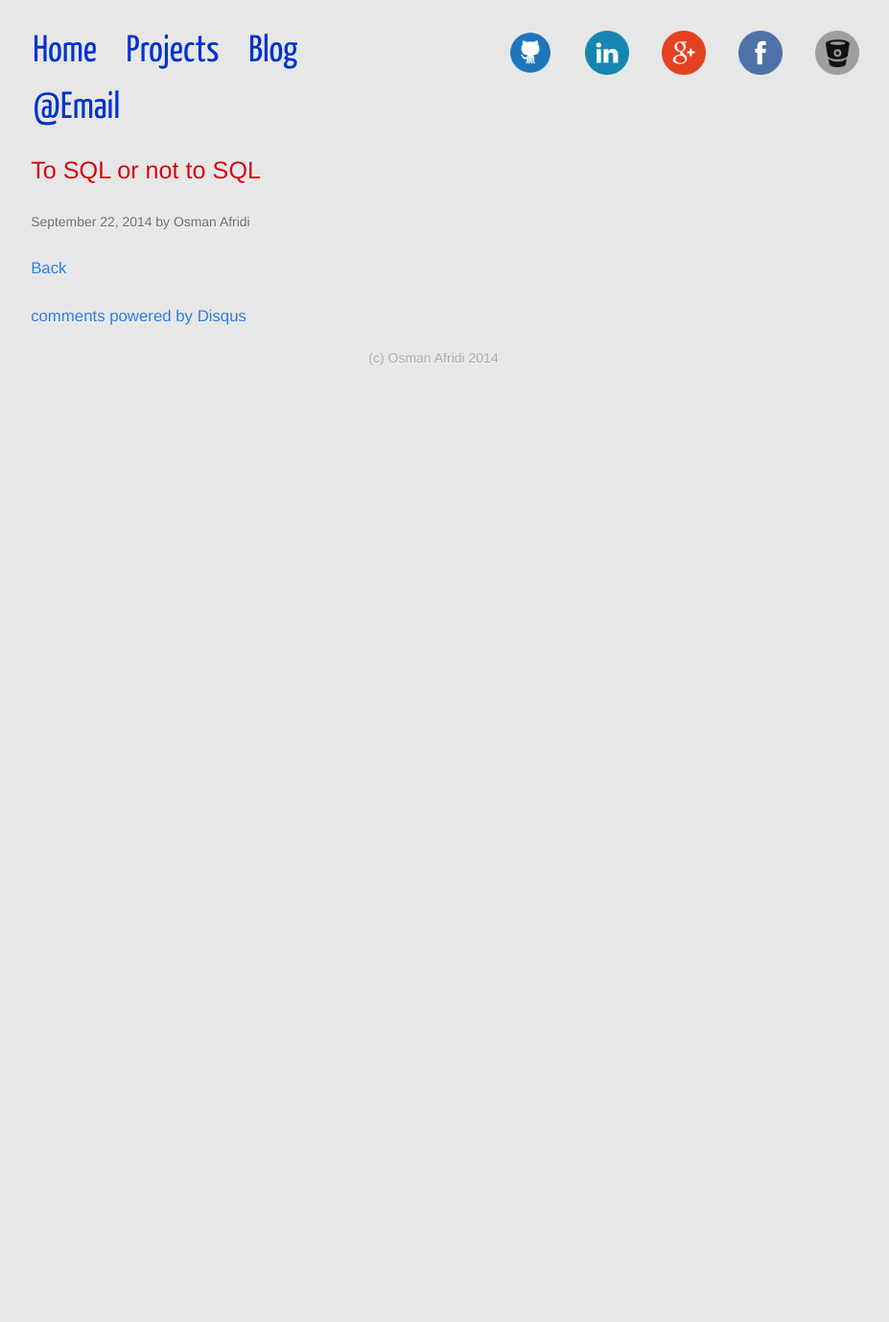
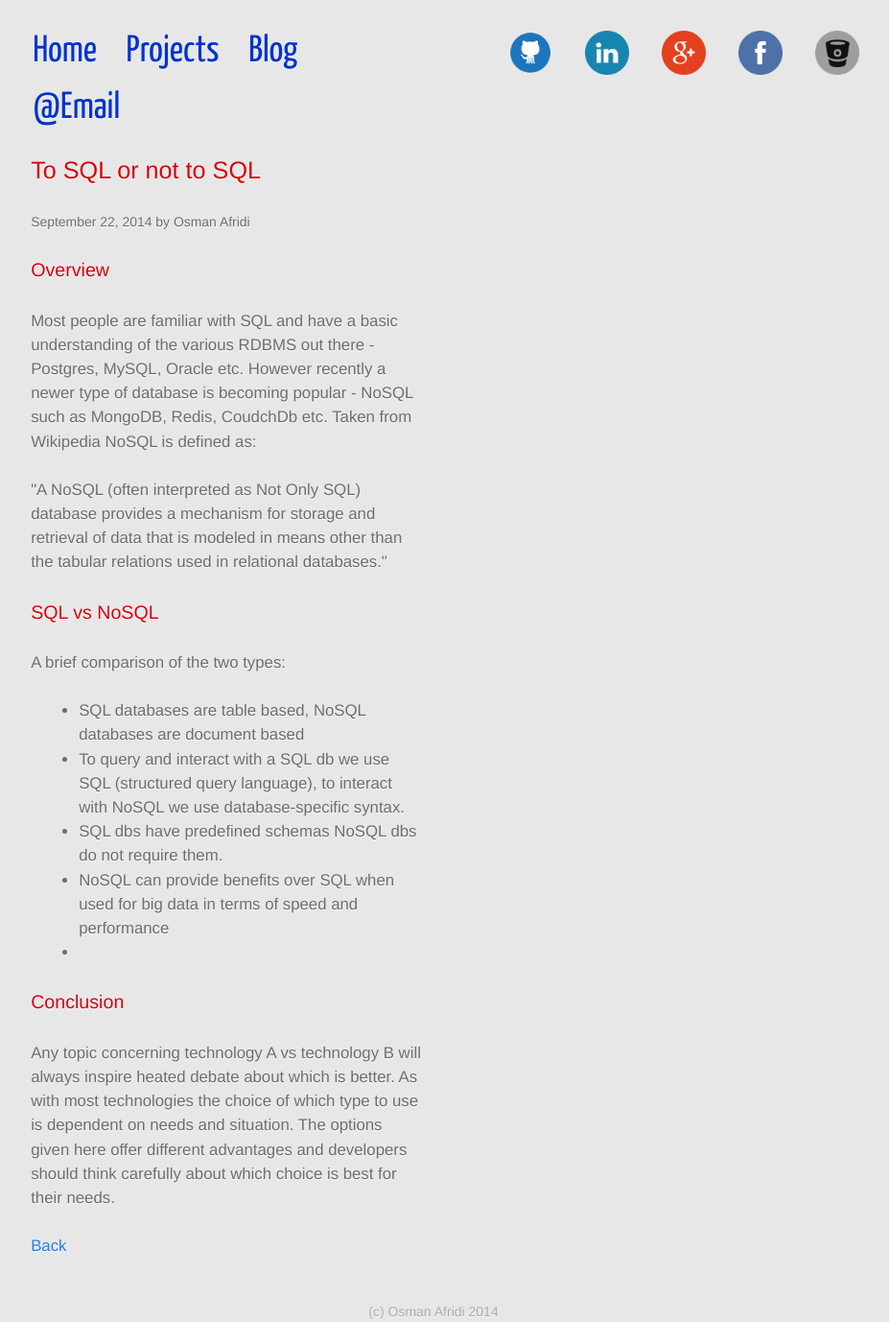
Before and after one commit to oafridi/oafridi.github.io, a Jekyll site: the page built from blog-posts/week7_technical.html, in a window 1280 px wide. Shown: the whole page at 96% size, without its empty margins (188-1115 px from the left). Built offline with Jekyll 4.4.1, drawn with Linux system fonts in a browser that asks for light colours; comment, search, counter and statistics services are not loaded; before the commit the page ends 900 px from its top, so only the background shows below that.

Commit message:
finished week7 tech blog

```diff
--- a/blog-posts/week7_technical.html
+++ b/blog-posts/week7_technical.html
@@ -1,5 +1,29 @@
 ---
 layout: page
-comments: true
+<!-- comments: true -->
 title: "To SQL or not to SQL"
 ---
+
+<h3>Overview</h3>
+<p>Most people are familiar with SQL and have a basic understanding of the various RDBMS out there - Postgres, MySQL, Oracle etc. However recently a newer type of database is becoming popular - NoSQL such as MongoDB, Redis, CoudchDb etc. Taken from Wikipedia NoSQL is defined as: </p>
+
+<p>"A NoSQL (often interpreted as Not Only SQL) database provides a mechanism for storage and retrieval of data that is modeled in means other than the tabular relations used in relational databases."</p>
+
+<h3>SQL vs NoSQL</h3>
+<p>A brief comparison of the two types:</p>
+
+<p>
+  <ul>
+    <li>SQL databases are table based, NoSQL databases are document based</li>
+    <li>To query and interact with a SQL db we use SQL (structured query language), to interact with NoSQL we use database-specific syntax.</li>
+    <li>SQL dbs have predefined schemas NoSQL dbs do not require them.</li>
+    <li>NoSQL can provide benefits over SQL when used for big data in terms of speed and performance</li>
+    <li></li>
+
+  </ul>
+</p>
+
+
+<h3>Conclusion</h3>
+
+<p>Any topic concerning technology A vs technology B will always inspire heated debate about which is better. As with most technologies the choice of which type to use is dependent on needs and situation. The options given here offer different advantages and developers should think carefully about which choice is best for their needs.</p>
```
